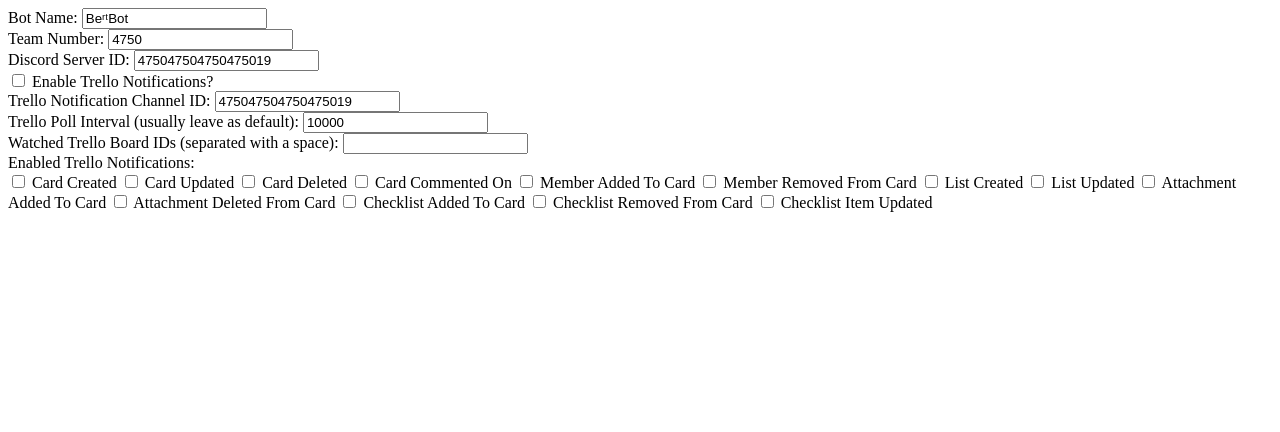
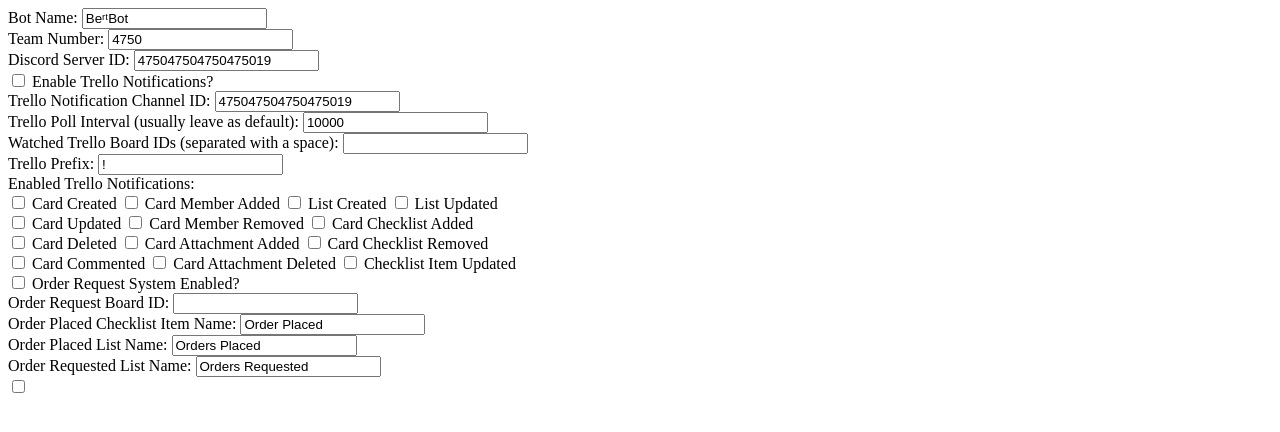
Before and after one commit to ngregrichardson/BertBot, a website: page ui/index.html in a window 1280 px wide. Drawn offline with Linux system fonts and the light colour scheme.

Commit message:
💀🍿 Checkpoint ./ui/index.html:1671621/3575

```diff
--- a/ui/index.html
+++ b/ui/index.html
@@ -21,34 +21,49 @@
         <input type="number" name="TrelloPolleInterval" value="10000"><br>
         Watched Trello Board IDs (separated with a space):
         <input type="text" name="watchedTrelloBoardIds" value=""><br>
+        Trello Prefix:
+        <input type="text" name="trelloPrefix" value="!"><br>
         Enabled Trello Notifications:<br>
         <input type="checkbox" name="createCard" value="createCard">
         Card Created
-        <input type="checkbox" name="updateCard" value="updateCard">
-        Card Updated
-        <input type="checkbox" name="deleteCard " value="deleteCard ">
-        Card Deleted
-        <input type="checkbox" name="commentCard" value="commentCard">
-        Card Commented On
         <input type="checkbox" name="addMemberToCard " value="addMemberToCard ">
-        Member Added To Card
-        <input type="checkbox" name="removeMemberFromCard " value="removeMemberFromCard ">
-        Member Removed From Card
+        Card Member Added
         <input type="checkbox" name="createList" value="createList">
         List Created
         <input type="checkbox" name="updateList" value="updateList">
-        List Updated
+        List Updated<br>
+        <input type="checkbox" name="updateCard" value="updateCard">
+        Card Updated
+        <input type="checkbox" name="removeMemberFromCard " value="removeMemberFromCard ">
+        Card Member Removed
+        <input type="checkbox" name="addChecklistToCard" value="addChecklistToCard">
+        Card Checklist Added<br>
+        <input type="checkbox" name="deleteCard " value="deleteCard ">
+        Card Deleted
         <input type="checkbox" name="addAttachmentToCard" value="addAttachmentToCard">
-        Attachment Added To Card
+        Card Attachment Added
+        <input type="checkbox" name="removeChecklistFromCard" value="removeChecklistFromCard">
+        Card Checklist Removed<br>
+        <input type="checkbox" name="commentCard" value="commentCard">
+        Card Commented
         <input type="checkbox" name="deleteAttachmentFromCard" value="deleteAttachmentFromCard">
-        Attachment Deleted From Card
-        <input type="checkbox" name="addChecklistToCard" value="addChecklistToCard">
-        Checklist Added To Card
-        <input type="checkbox" name="removeChecklistFromCard" value="removeChecklistFromCard">
-        Checklist Removed From Card
+        Card Attachment Deleted
         <input type="checkbox" name="updateCheckItemStateOnCard" value="updateCheckItemStateOnCard">
-        Checklist Item Updated
+        Checklist Item Updated<br>
       </div>
+      <input type="checkbox" name="orderRequestEmailSystemOn" value="orderRequestEmailSystemOn">
+      Order Request System Enabled?
+      <div id="orderRequestSystem">
+        Order Request Board ID:
+        <input type="text" name="orderRequestBoardId" value=""><br>
+        Order Placed Checklist Item Name:
+        <input type="text" name="orderPlacedChecklistItemName" value="Order Placed"><br>
+        Order Placed List Name:
+        <input type="text" name="orderPlacedListName" value="Orders Placed"><br>
+        Order Requested List Name:
+        <input type="text" name="orderRequestedListName" value="Orders Requested">
+      </div>
+      <input type="checkbox" name
     </form>
   </body>
 </html>
```
